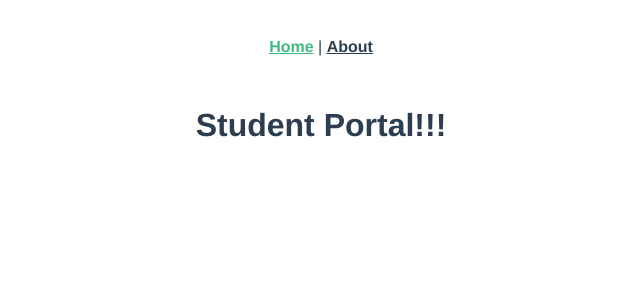
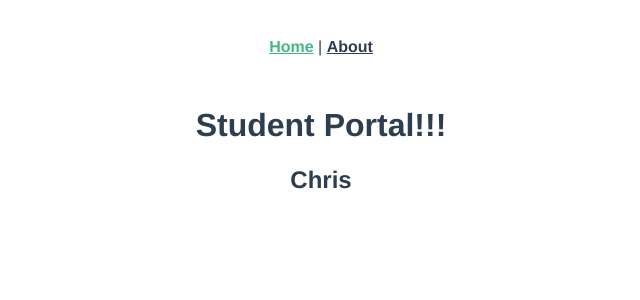
Before and after one commit to chrisngo24/Resume-App-Student-Portal, a Vue app: page /#/ in a window 1280 px wide. Shown: the top 300 px of the page, without its empty margins (319-959 px from the left). Built offline with nearby package versions, Linux system fonts and the light colour scheme.

Commit message:
add message2 Chris

```diff
--- a/src/views/Home.vue
+++ b/src/views/Home.vue
@@ -1,6 +1,7 @@
 <template>
   <div class="home">
     <h1>{{ message }}</h1>
+    <h2>{{ message2 }}</h2>
   </div>
 </template>
 
@@ -11,7 +12,8 @@
 export default {
   data: function() {
     return {
-      message: "Student Portal!!!"
+      message: "Student Portal!!!",
+      message2: "Chris"
     };
   },
   created: function() {},
```
